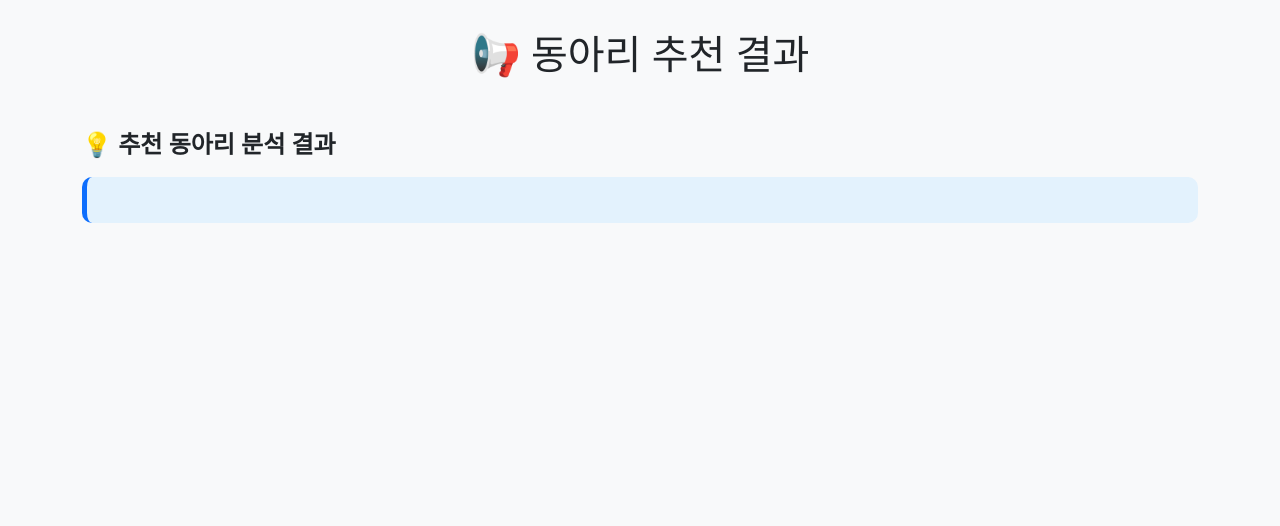
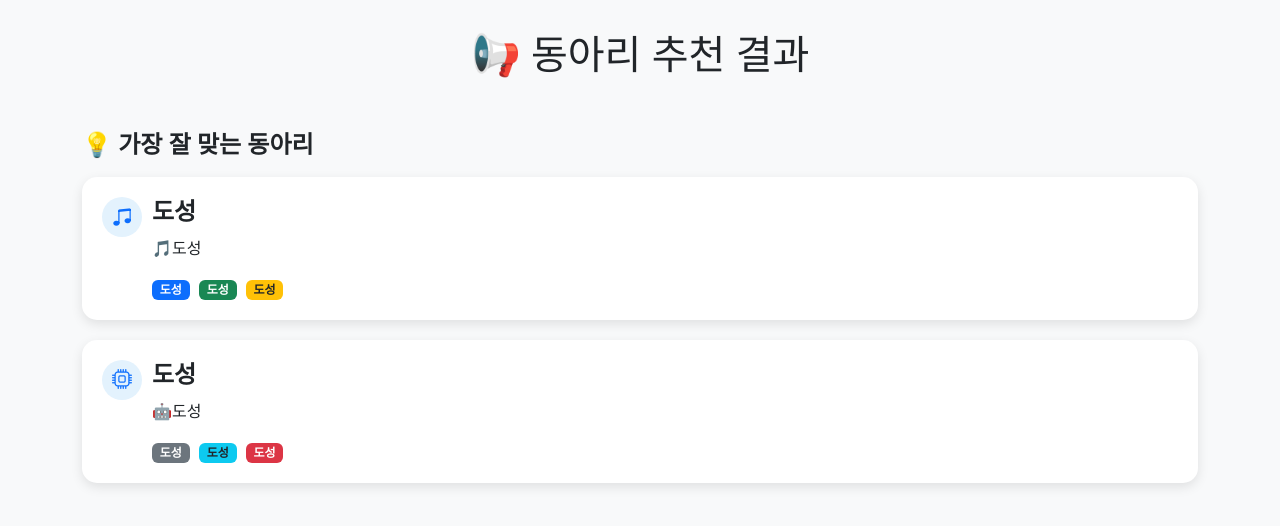
Before and after one commit to MilaEvans/OSS-project, a Flask app: template Image extraction/templates/result.html in a window 1280 px wide. Shown: the top 526 px of the page. Run offline with Flask 3, Linux system fonts and the light colour scheme; the template is opened without the code that fills it, so the values that code supplies are empty.

Commit message:
추천 UI 개선

```diff
--- a/Image extraction/templates/result.html
+++ b/Image extraction/templates/result.html
@@ -4,22 +4,11 @@
     <meta charset="UTF-8">
     <title>동아리 추천 결과</title>
     <link rel="stylesheet" href="https://cdn.jsdelivr.net/npm/bootstrap@5.3.0/dist/css/bootstrap.min.css">
+    <link href="https://cdn.jsdelivr.net/npm/bootstrap-icons@1.10.5/font/bootstrap-icons.css" rel="stylesheet">
     <style>
         body {
             background-color: #f8f9fa;
             padding-top: 30px;
-        }
-        .card {
-            margin-bottom: 20px;
-            border-radius: 15px;
-            box-shadow: 0 4px 8px rgba(0,0,0,0.1);
-        }
-        .highlight {
-            background-color: #e3f2fd;
-            border-left: 5px solid #0d6efd;
-            padding: 15px;
-            margin-bottom: 20px;
-            border-radius: 10px;
         }
         .section-title {
             margin-top: 30px;
@@ -27,16 +16,83 @@
             font-weight: bold;
             font-size: 1.5rem;
         }
+        .recommendation-card {
+            background-color: #ffffff;
+            border-radius: 15px;
+            padding: 20px;
+            margin-bottom: 20px;
+            box-shadow: 0 4px 12px rgba(0,0,0,0.1);
+        }
+        .recommendation-card h4 {
+            font-weight: bold;
+            margin-bottom: 10px;
+        }
+        .recommendation-card .badge {
+            margin-right: 5px;
+        }
+        .icon-circle {
+            width: 40px;
+            height: 40px;
+            background-color: #e3f2fd;
+            border-radius: 50%;
+            display: flex;
+            align-items: center;
+            justify-content: center;
+            margin-right: 10px;
+        }
     </style>
 </head>
 <body>
 <div class="container">
     <h1 class="text-center mb-5">📢 동아리 추천 결과</h1>
 
-    <div class="section-title">💡 추천 동아리 분석 결과</div>
-    <div class="highlight">
-        <pre style="white-space: pre-wrap;">{{ output|safe }}</pre>
+    <div class="section-title">💡 가장 잘 맞는 동아리</div>
+
+    <!-- 반복 렌더링되는 추천 카드 예시 -->
+    <div class="recommendation-card d-flex align-items-start">
+        <div class="icon-circle">
+            <i class="bi bi-music-note-beamed fs-5 text-primary"></i>
+        </div>
+        <div>
+            <h4>도성</h4>
+            <p>🎵도성</p>
+            <span class="badge bg-primary">도성</span>
+            <span class="badge bg-success">도성</span>
+            <span class="badge bg-warning text-dark">도성</span>
+        </div>
     </div>
+
+    <div class="recommendation-card d-flex align-items-start">
+        <div class="icon-circle">
+            <i class="bi bi-cpu fs-5 text-primary"></i>
+        </div>
+        <div>
+            <h4>도성</h4>
+            <p>🤖도성</p>
+            <span class="badge bg-secondary">도성</span>
+            <span class="badge bg-info text-dark">도성</span>
+            <span class="badge bg-danger">도성</span>
+        </div>
+    </div>
+
+    {# 추천 결과가 여러 개라면 아래를 반복 출력 #}
+    {#
+    {% for club in recommended_clubs %}
+    <div class="recommendation-card d-flex align-items-start">
+        <div class="icon-circle">
+            <i class="bi bi-{{ club.icon }} fs-5 text-primary"></i>
+        </div>
+        <div>
+            <h4>{{ club.name }}</h4>
+            <p>{{ club.description }}</p>
+            {% for tag in club.tags %}
+                <span class="badge bg-primary">{{ tag }}</span>
+            {% endfor %}
+        </div>
+    </div>
+    {% endfor %}
+    #}
+
 </div>
 </body>
 </html>
```
